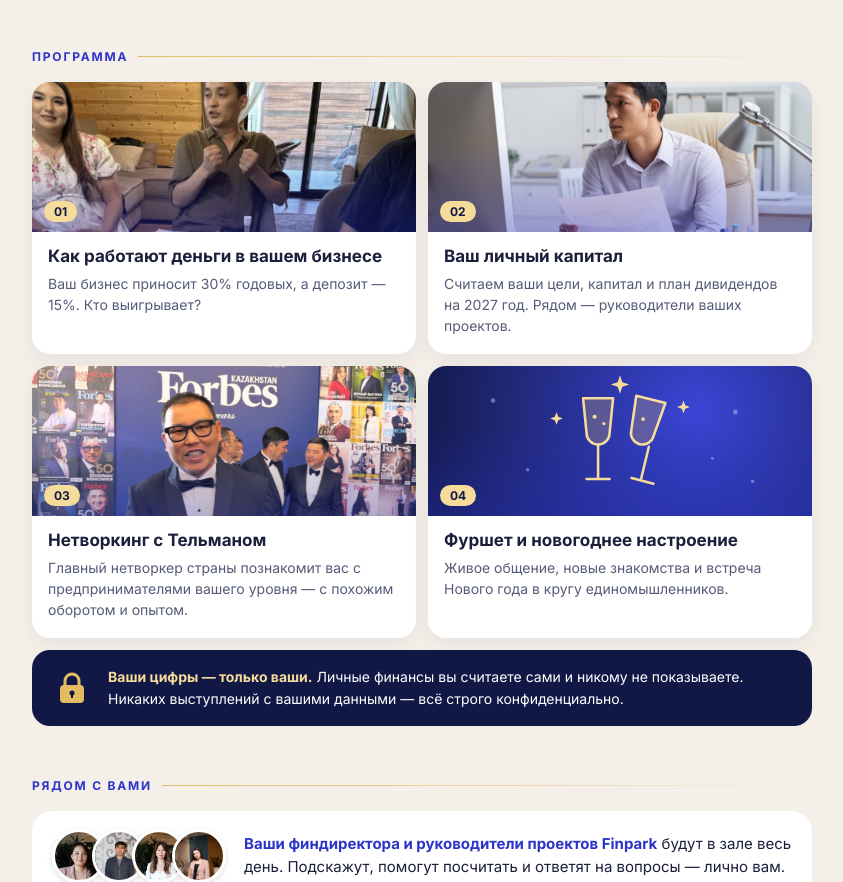
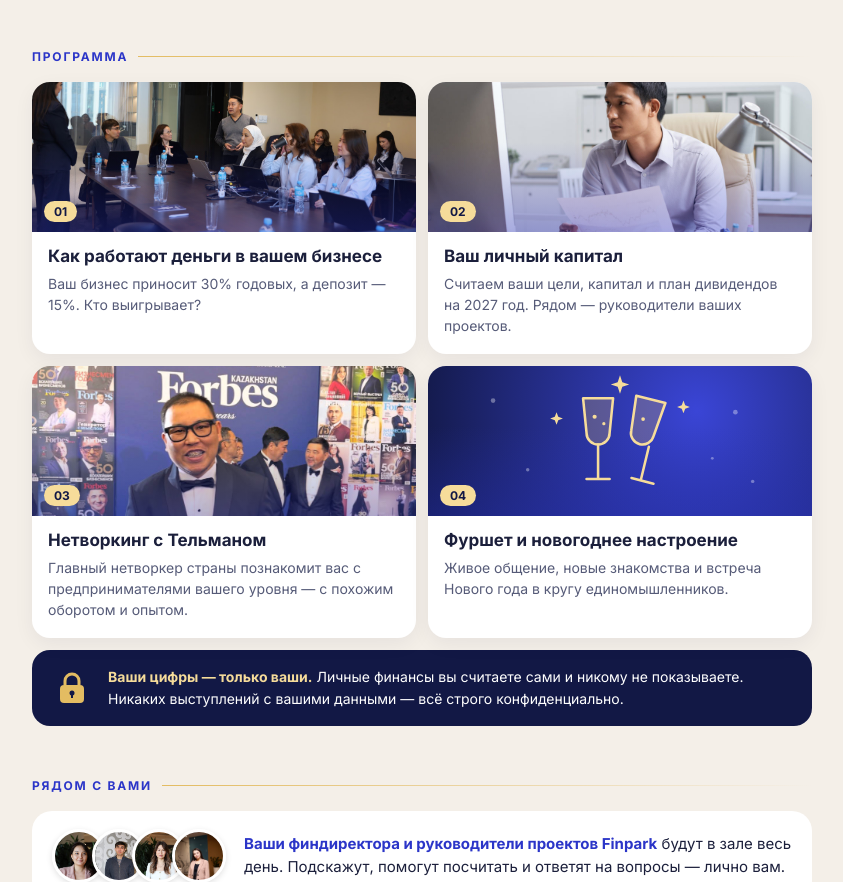
Before and after one commit to Finparkceo/finpark-invite, a plain HTML site: page index.html in a window 1280 px wide. Shown: the part 1073-1955 px from the top of the page, without its empty margins (218-1061 px from the left). Drawn offline with nearby package versions, Linux system fonts and the light colour scheme; a web font is replaced by a local one.

Commit message:
Фото с семинара в пункте «Как работают деньги»
Co-Authored-By: Claude Opus 5.5 <noreply@anthropic.com>

```diff
--- a/index.html
+++ b/index.html
@@ -195,7 +195,7 @@ footer a{color:var(--gold2);text-decoration:none}
 <section class="blk"><div class="wrap">
   <h2>Программа</h2>
   <div class="prog">
-    <div class="card"><div class="im" style="background-image:url(img/game.jpg);background-position:center 62%"><span class="n">01</span></div><div class="c"><h3>Как работают деньги в вашем бизнесе</h3><p>Ваш бизнес приносит 30% годовых, а депозит — 15%. Кто выигрывает?</p></div></div>
+    <div class="card"><div class="im" style="background-image:url(img/seminar.jpg);background-position:center 45%"><span class="n">01</span></div><div class="c"><h3>Как работают деньги в вашем бизнесе</h3><p>Ваш бизнес приносит 30% годовых, а депозит — 15%. Кто выигрывает?</p></div></div>
     <div class="card"><div class="im" style="background-image:url(img/plan.jpg)"><span class="n">02</span></div><div class="c"><h3>Ваш личный капитал</h3><p>Считаем ваши цели, капитал и план дивидендов на 2027 год. Рядом — руководители ваших проектов.</p></div></div>
     <div class="card"><div class="im" style="background-image:url(img/telman.jpg);background-position:center 28%"><span class="n">03</span></div><div class="c"><h3>Нетворкинг с Тельманом</h3><p>Главный нетворкер страны познакомит вас с предпринимателями вашего уровня — с похожим оборотом и опытом.</p></div></div>
     <div class="card"><div class="im party"><svg viewBox="0 0 300 130" fill="none" aria-hidden="true">
```
Also changed, not shown: img/game.jpg (deleted), img/seminar.jpg (added).
